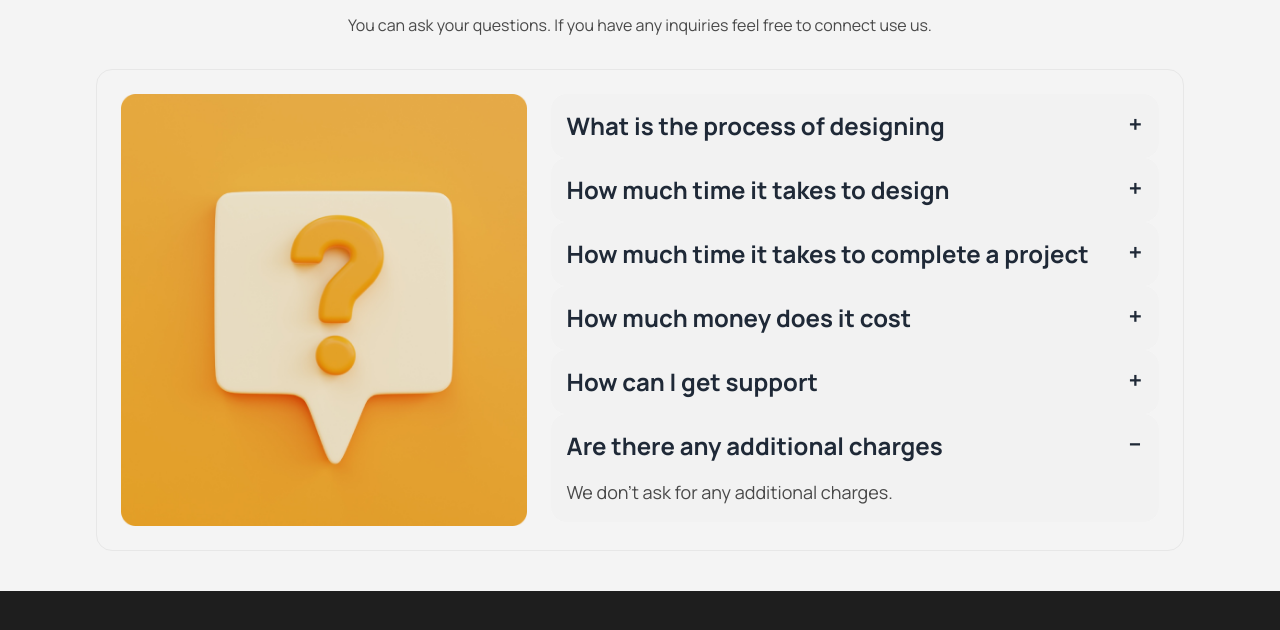
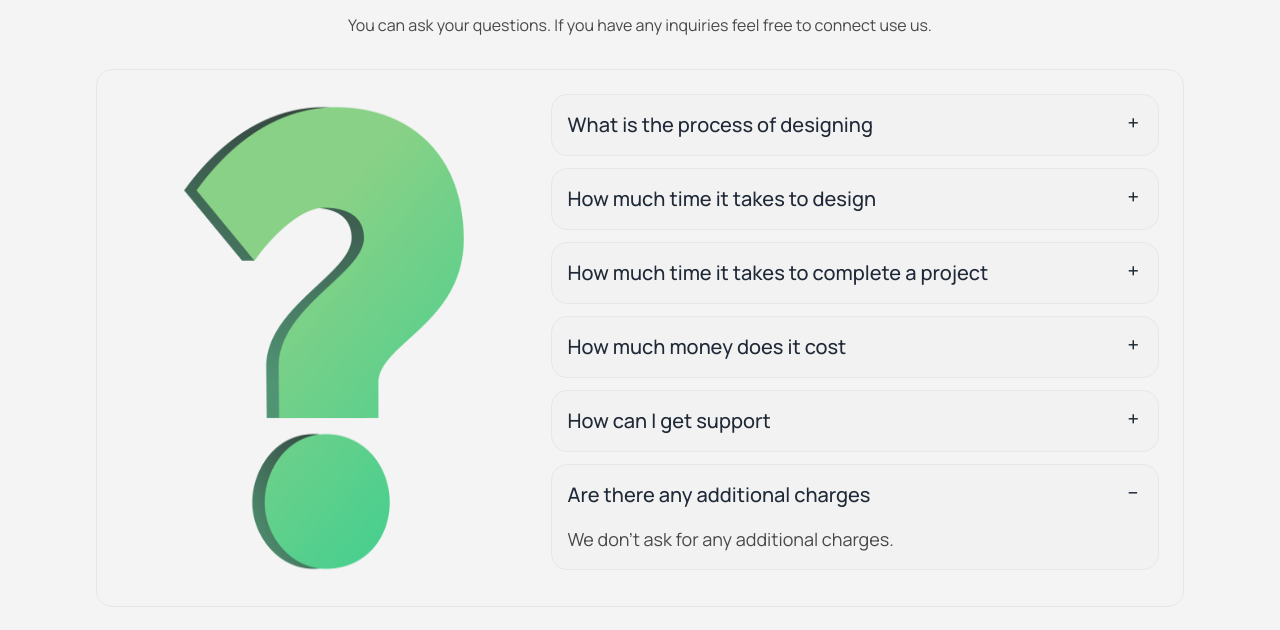
Before and after one commit to taniasumona15/Assignment-3-new, a plain HTML site: page index.html in a window 1280 px wide. Shown: the part 4805-5435 px from the top of the page. Drawn offline with nearby package versions, Linux system fonts and the light colour scheme.

Commit message:
all part added

```diff
--- a/index.html
+++ b/index.html
@@ -611,55 +611,55 @@ class="flex gap-3 items-center text-[#1C1C1C] rounded-full font-black text-lg"
 
 <div class="flex flex-col lg:flex-row gap-12 lg:gap-6 mt-8 border-solid border-[1px] border-[#E7E7E7] rounded-2xl p-6">
   <div class="lg:w-[40%]">
-    <img class="w-full h-full" src="assets/11.png" alt="">
+    <img class="w-full h-full" src="assets/1.png" alt="">
   </div>
   <div class="lg:w-[60%]">
-    <div class="collapse collapse-plus bg-base-200">
+    <div class="collapse collapse-plus bg-base-200 border-solid border-[1px] border-[#E7E7E7] mb-3">
       <input type="radio" name="my-accordion-3" checked="checked" />
-      <div class="collapse-title text-2xl font-bold">What is the process of designing</div>
+      <div class="collapse-title text-xl font-medium">What is the process of designing</div>
       <div class="collapse-content text-[#494949] text-lg">
         <p>Our special designer will design according to your choices.</p>
       </div>
     </div>
 
 
-    <div class="collapse collapse-plus bg-base-200">
+    <div class="collapse collapse-plus bg-base-200 border-solid border-[1px] border-[#E7E7E7] mb-3">
       <input type="radio" name="my-accordion-3" checked="checked" />
-      <div class="collapse-title text-2xl font-bold">How much time it takes to design</div>
+      <div class="collapse-title text-xl font-medium">How much time it takes to design</div>
       <div class="collapse-content text-[#494949] text-lg">
         <p>Within 15 days we will design according to your choices.</p>
       </div>
     </div>
 
 
-    <div class="collapse collapse-plus bg-base-200">
+    <div class="collapse collapse-plus bg-base-200 border-solid border-[1px] border-[#E7E7E7] mb-3">
       <input type="radio" name="my-accordion-3" checked="checked" />
-      <div class="collapse-title text-2xl font-bold">How much time it takes to complete a project</div>
+      <div class="collapse-title text-xl font-medium">How much time it takes to complete a project</div>
       <div class="collapse-content text-[#494949] text-lg">
         <p>Depending on the project.</p>
       </div>
     </div>
 
 
-    <div class="collapse collapse-plus bg-base-200">
+    <div class="collapse collapse-plus bg-base-200 border-solid border-[1px] border-[#E7E7E7] mb-3">
       <input type="radio" name="my-accordion-3" checked="checked" />
-      <div class="collapse-title text-2xl font-bold">How much money does it cost</div>
+      <div class="collapse-title text-xl font-medium">How much money does it cost</div>
       <div class="collapse-content text-[#494949] text-lg">
         <p>Depend on the project.</p>
       </div>
     </div>
 
-    <div class="collapse collapse-plus bg-base-200">
+    <div class="collapse collapse-plus bg-base-200 border-solid border-[1px] border-[#E7E7E7] mb-3">
       <input type="radio" name="my-accordion-3" checked="checked" />
-      <div class="collapse-title text-2xl font-bold">How can I get support</div>
+      <div class="collapse-title text-xl font-medium">How can I get support</div>
       <div class="collapse-content text-[#494949] text-lg">
         <p>We provide 24/7 support.</p>
       </div>
     </div>
 
-    <div class="collapse collapse-plus bg-base-200">
+    <div class="collapse collapse-plus bg-base-200 border-solid border-[1px] border-[#E7E7E7] mb-3">
       <input type="radio" name="my-accordion-3" checked="checked" />
-      <div class="collapse-title text-2xl font-bold">Are there any additional charges</div>
+      <div class="collapse-title text-xl font-medium">Are there any additional charges</div>
       <div class="collapse-content text-[#494949] text-lg">
         <p>We don't ask for any additional charges.</p>
       </div>
```
Also changed, not shown: assets/1.png (added), assets/11.png (deleted), assets/faq.jpg (added).
